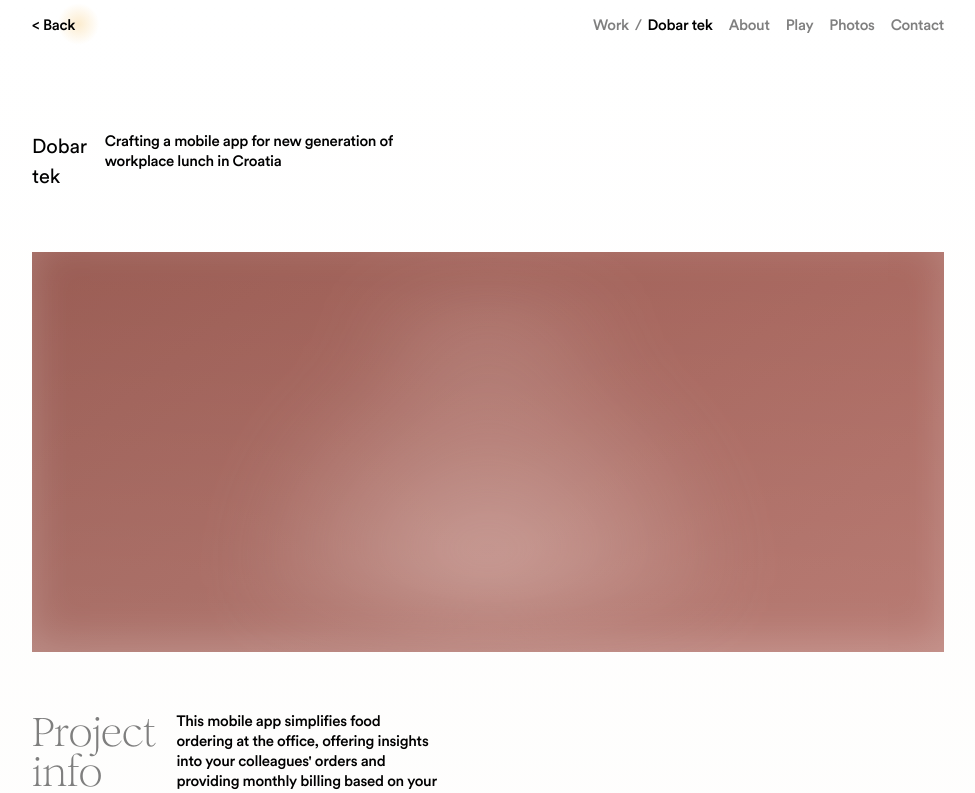
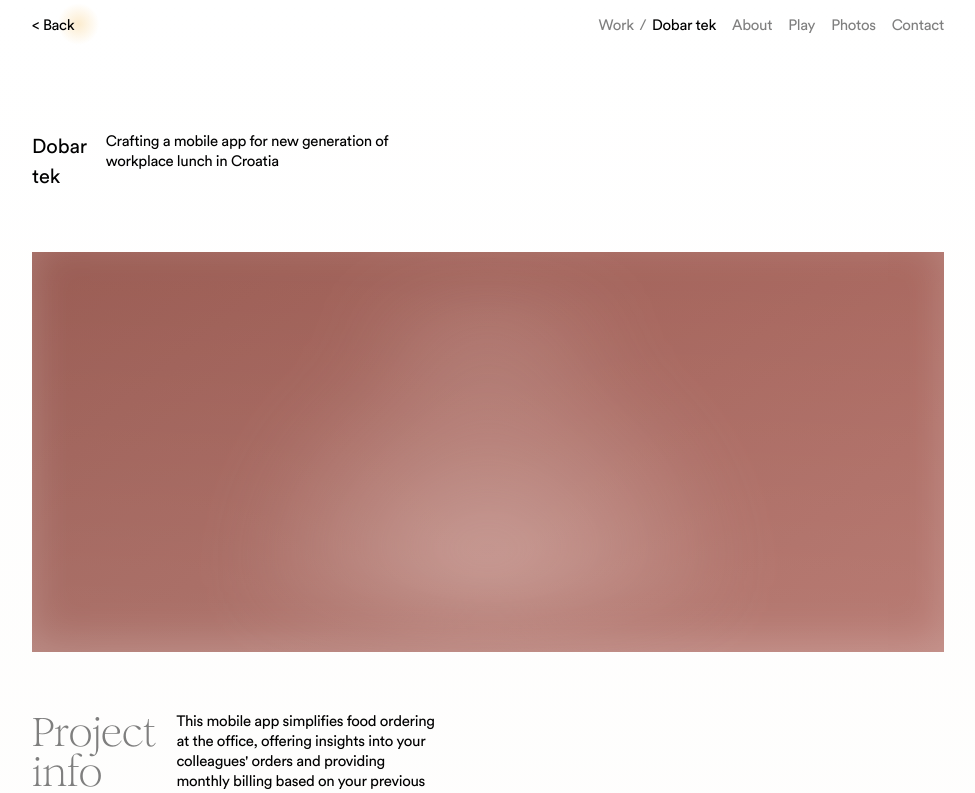
Before and after one commit to markogelo14-source/portfolio, a Next.js app: page /projects/dobar-tek in a window 1280 px wide. Shown: the top 793 px of the page, without its empty margins (152-1127 px from the left). Built offline with nearby package versions, Linux system fonts and the light colour scheme.

Commit message:
medium u book font weight

```diff
--- a/app/globals.css
+++ b/app/globals.css
@@ -126,7 +126,7 @@
   font-size: 0.9375rem;
   line-height: 1.25rem;
   letter-spacing: -0.02em;
-  font-weight: 500;
+  font-weight: 400;
 }
 
 .nav-link,
@@ -405,7 +405,7 @@
   font-size: 0.9375rem;
   line-height: 1.25rem;
   letter-spacing: -0.02em;
-  font-weight: 500;
+  font-weight: 400;
 }
 
 .site-footer-shell {
--- a/app/layout.tsx
+++ b/app/layout.tsx
@@ -9,11 +9,6 @@
     {
       path: "./fonts/CircularStd-Book.ttf",
       weight: "400",
-      style: "normal",
-    },
-    {
-      path: "./fonts/CircularStd-Medium.ttf",
-      weight: "500",
       style: "normal",
     },
   ],
```
